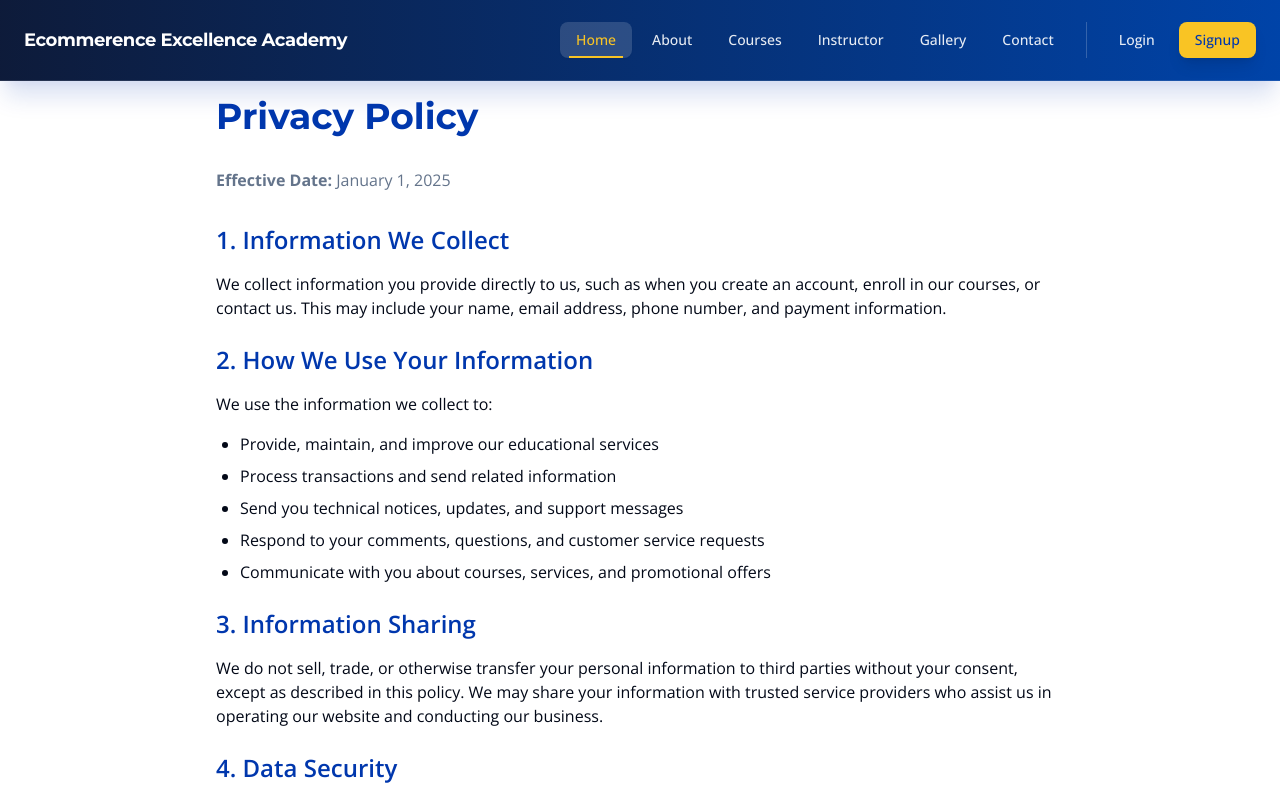
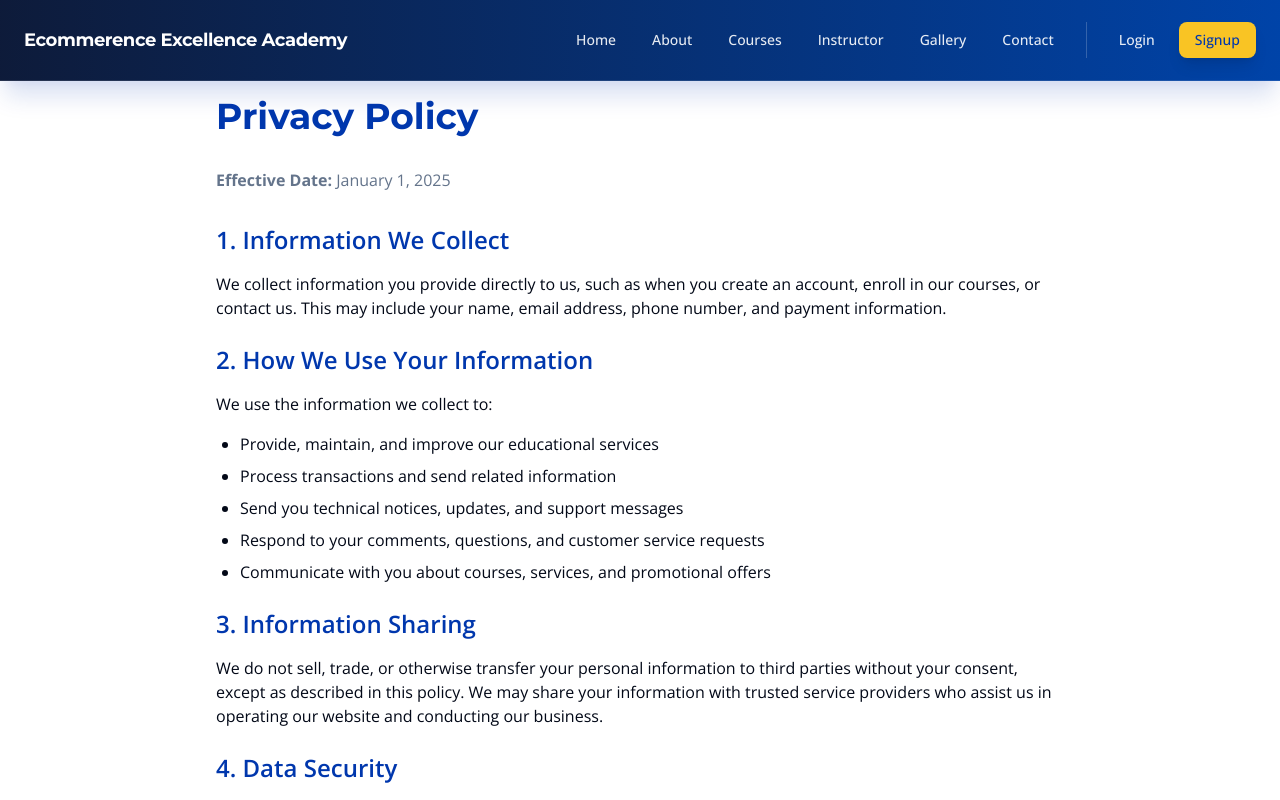
Before and after one commit to Taha5212/ecommerenceexcellenceacademy, a React (Vite) app: page /privacy-policy in a window 1280 px wide. Shown: the top 800 px of the page. Built offline with nearby package versions, Linux system fonts and the light colour scheme.

Commit message:
Add Home Button
Added a "Home" button to the navigation bar.

```diff
--- a/src/components/Navigation.tsx
+++ b/src/components/Navigation.tsx
@@ -10,7 +10,7 @@ import { EditProfileModal } from '@/components/EditProfileModal';
 import { ChangePasswordModal } from '@/components/ChangePasswordModal';
 
 const navItems = [
-  { name: 'Home', href: '#hero' },
+  { name: 'Home', href: '/' },
   { name: 'About', href: '/about' },
   { name: 'Courses', href: '#program' },
   { name: 'Instructor', href: '#instructor' },
```
